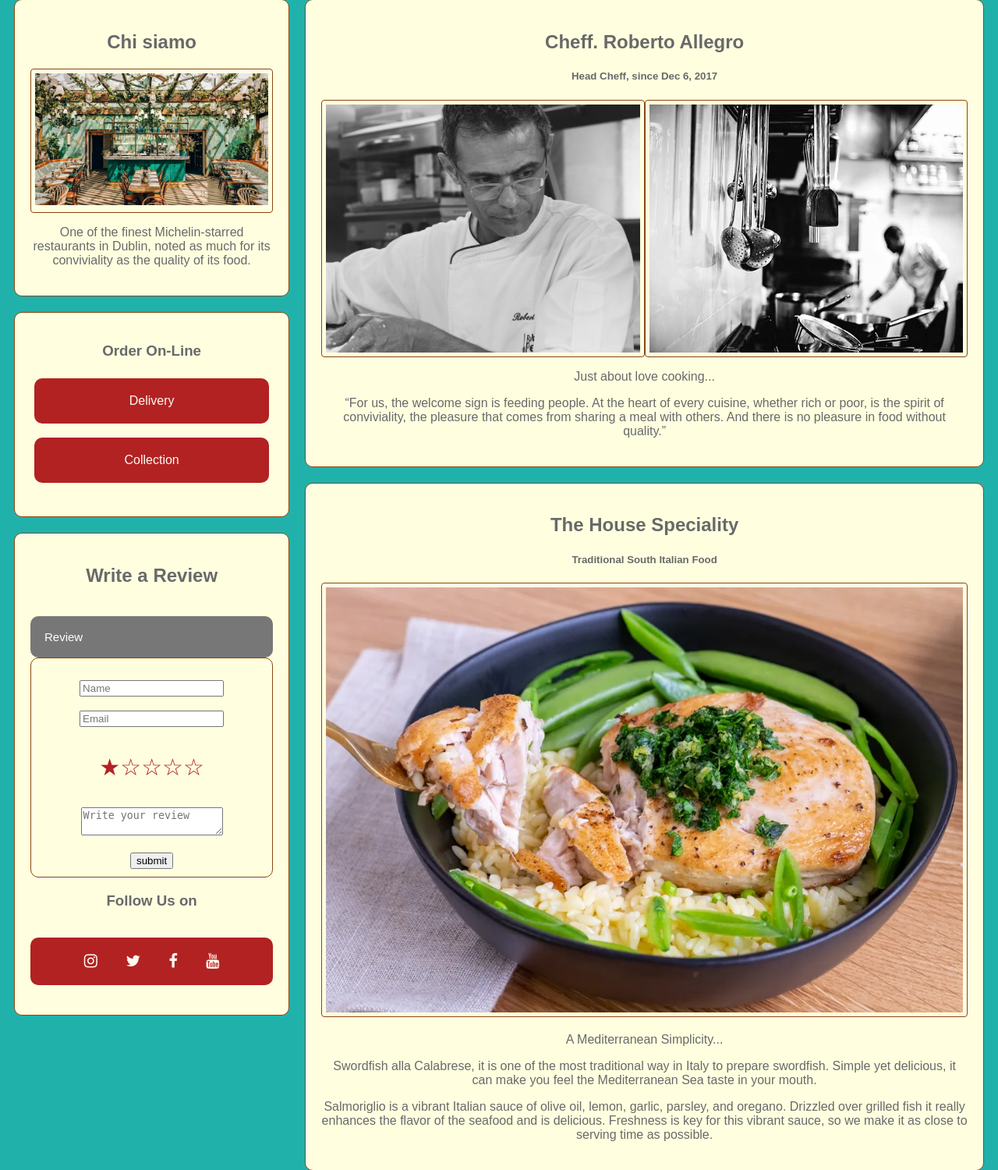
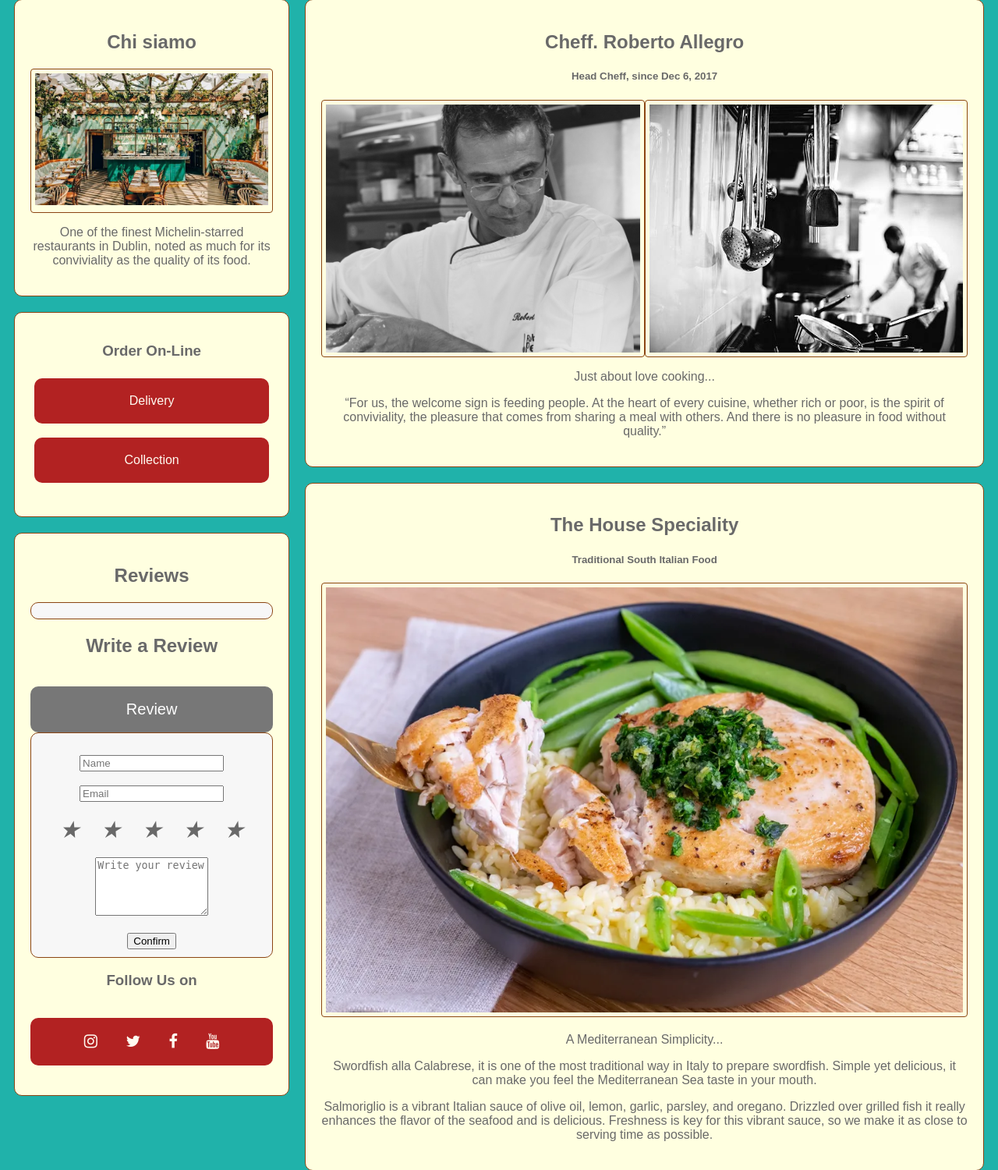
Before and after one commit to Wellington-Nodari/reggio-cantina, a Flask app: page / in a window 1280 px wide, after a click on "Review". Shown: the part 403-1903 px from the top of the page at 78% size. Run offline with Flask 2, Linux system fonts and the light colour scheme; data that the repository does not hold is empty; some libraries are stand-ins or nearby versions.

Commit message:
making reviews working

```diff
--- a/app.py
+++ b/app.py
@@ -27,17 +27,24 @@ def home():
     if request.method == 'POST':
         name = request.form['name']
         email = request.form['email']
-        rating = request.form.get('active')
+        rating = request.form.get('note')
         review = request.form['review']
         print(name, email, rating, review)
 
-        # cur.execute("INSERT INTO review(rv_name, rv_email, rv_rating, review) VALUES(%s,%s,%s,%s)",
-        #             (name, email, rating, review))
-        # conn.commit()
-        # cur.close()
-        # flash('Review Submitted')
+        cur.execute("INSERT INTO review(rv_name, rv_email, rv_rating, review) VALUES(%s,%s,%s,%s)",
+                    (name, email, rating, review))
+        conn.commit()
+        cur.close()
+        flash('Review Submitted')
 
-    return render_template("/home.html")
+    cur = conn.cursor(cursor_factory=psycopg2.extras.DictCursor)
+    r = '''SELECT rv_name, review, rv_rating FROM review ORDER BY rv_rating DESC;'''
+    cur.execute(r)
+    review_list = cur.fetchall()
+
+
+    return render_template("/home.html", review_list=review_list)
+
 @app.route('/restaurant')
 def restaurant():
     return render_template("/restaurant.html")
@@ -105,6 +112,7 @@ def adm_menu():
 @app.route('/order', methods=['GET', 'POST'])
 @login_required
 def order():
+    subtotal = 0.00
     email = str(session['email'])
     if session is None:
         print('session is none')
@@ -139,33 +147,41 @@ def order():
                     varItm.append(f"item{i}")
                     varQty.append(f"quantity{i}")
                     i += 1
+                    print(varItm[i])
                     try:
                         item = str(request.values[varItm[i]])
                         quantity = str(request.values[varQty[i]])
                         print(item)
-                        print(quantity)
+                        # print(quantity)
                     except:
                         continue
                     if item is not None:
+                        amount = 0
                         cur.execute("SELECT item_price FROM menu WHERE item_name='{}';".format(item))
                         price = cur.fetchall()
                         price_list = 0
                         for sublist in price:
-                            for item in sublist:
-                                price_list = float(item)
+                            for i in sublist:
+                                price_list = float(i)
                         qty = float(quantity)
-                        print(price_list*qty)
+                        amount += (price_list * qty)
+                        print(amount)
 
-                        # subtotal = price_list
+                        # cur = conn.cursor(cursor_factory=psycopg2.extras.DictCursor)
+                        # cur.execute("SELECT item_menu_id FROM menu WHERE item_name='{}';".format(item))
+                        # idList = cur.fetchall()
+                        # print(idList)
+                        # id = 0
+                        # for subIdlist in idList:
+                        #     for item in subIdlist:
+                        #         id = item
+                        # d[id] = quantity
                     else:
                         break
+                subtotal = (format(amount, '.2f'))
 
 
-
-
-
-
-        return render_template("/cx-orders.html",fname=fname, meal_list = meal_list, dessert_list = dessert_list, drink_list = drink_list, items_list=order)
+        return render_template("/cx-orders.html",fname=fname, meal_list = meal_list, dessert_list = dessert_list, drink_list = drink_list, items_list=order, subtotal=subtotal)
 
 @app.route('/reservation')
 def reservation():
--- /dev/null
+++ b/myBasket.py
@@ -0,0 +1,5 @@
+import unittest
+import psycopg2
+import psycopg2.extras
+
+conn = psycopg2.connect(dbname = "decidsulj18q74", user = "fphmyvegucmiih", password = "08bdb827e02af0eae42038539b24ecbb0bede1a077e2b210c57c326d77b5aa61", host = "ec2-3-248-121-12.eu-west-1.compute.amazonaws.com")
--- a/static/home.css
+++ b/static/home.css
@@ -257,9 +257,9 @@ body {
   padding: 18px;
   width: 100%;
   border: none;
-  text-align: left;
+  text-align: center;
   outline: none;
-  font-size: 15px;
+  font-size: 20px;
   border-radius: 10px;
 }
 
@@ -271,11 +271,7 @@ body {
   padding: 0 18px;
   display: none;
   overflow: hidden;
-  background-color: #f1f1f1;
 }
-
-/* 5 stars rating */
-/* taken from https://www.youtube.com/watch?v=SD7zspiPlQ4&t=186s */
 
 #formDv {
   padding: 15px;
@@ -283,6 +279,7 @@ body {
   display: none;
   padding: 10px;
   border: 1px solid #8B4513;
+  background-color: #f7f7f7;
 }
 
 .rating {
@@ -296,38 +293,25 @@ span.rating {
   margin-right: auto;
 }
 
-ul#rating.rating{
-    padding-inline-start: 0px;
+.hover {
+  color: orange;
+  cursor: pointer;
 }
 
-.rating li {
-  list-style-type: none;
-  background: #FFFFE0;
-  text-align: center;
+.star{
+  font-size: 30px;
 }
 
-.rating-item {
-  text-align: center;
-  border: none;
-  cursor: pointer;
-  font-size: 30px;
-  color: #B22222;
+#review {
+  width: 50%;
+  height: 75px;
 }
 
-.rating-item::before {
-  content: "\2605";
-}
-
-.rating-item.active ~ .rating-item::before {
-  content: "\2606";
-}
-
-.rating:hover .rating-item::before {
-  content: "\2605";
-}
-
-.rating-item:hover ~ .rating-item::before {
-  content: "\2606";
+#revDiv{
+  border: 1px solid #8B4513;
+  background-color: #f7f7f7;
+  border-radius: 10px;
+  padding: 10px;
 }
 
 /* Footer */
--- a/templates/home.html
+++ b/templates/home.html
@@ -1,5 +1,5 @@
 <!DOCTYPE html>
-<html lang="eng" xmlns="http://www.w3.org/1999/html">
+<html lang="eng" xmlns="http://www.w3.org/1999/html" xmlns="http://www.w3.org/1999/html">
     <head>
         <title>Reggio Cantina</title>
         <link rel="shortcut icon" href="/static/img/logo.jpg.png">
@@ -81,6 +81,26 @@
               </div>
             </div>
             <div class="sm-card">
+
+
+            <h2 id="tabHead">Reviews</h2>
+            <div id="revDiv" >
+               <list id="revDisp">
+                    {% for row in review_list %}
+                       <option value="{{row[0]}}" style="font-weight: bold; font-size:20px;">{{row[0]}}</option><br>
+                       <option value="{{row[1]}}" style="font-style: italic;">{{row[1]}}</option><br>
+                       <option value="{{row[2]}}" style="font-weight: bold;">
+                           <span class="rating" data-rating="{{row[2]}}">
+                            <i class="star" data-checked="false" data-note="1">&#9733;</i>
+                            <i class="star" data-checked="false" data-note="2">&#9733;</i>
+                            <i class="star" data-checked="false" data-note="3">&#9733;</i>
+                            <i class="star" data-checked="false" data-note="4">&#9733;</i>
+                            <i class="star" data-checked="false" data-note="5">&#9733;</i>
+                          </span>
+                       </option><br>
+                    {% endfor %}
+               </list>
+            </div>
               <h2>Write a Review</h2><br>
               <button onclick="reviewForm" id="reviewForm">Review</button><br>
 
@@ -90,18 +110,23 @@
                       <br/>
                       <input placeholder="Email" type="email" name="email" id="email" required><br/>
                       <br/>
-                      <span name="rating" class="rating">
-                          <ul class="rating" id="rating" name="star">
-                              <li class="rating-item active" data-rate="1" name="star" value="1"></li>
-                              <li class="rating-item" data-rate="2" name="star" value="2"></li>
-                              <li class="rating-item" data-rate="3" name="star" value="3"></li>
-                              <li class="rating-item" data-rate="4" name="star" value="4"></li>
-                              <li class="rating-item" data-rate="5" name="star" value="5"></li>
-                          </ul>
+                      <input type="text" name="note" id="note" value="" onchange="updateInput(this.value)" style="display:none">
+                      <div name="note">
+                      <span class="rating" data-rating="0">
+                        <i class="star" data-checked="false" data-note="1">&#9733;</i>
+                        <i class="star" data-checked="false" data-note="2">&#9733;</i>
+                        <i class="star" data-checked="false" data-note="3">&#9733;</i>
+                        <i class="star" data-checked="false" data-note="4">&#9733;</i>
+                        <i class="star" data-checked="false" data-note="5">&#9733;</i>
                       </span>
+                      <span>
+                        <i class="note" style="display:none"></i>
+                      </span>
+                      </div>
+
                       <br/>
                       <textarea placeholder="Write your review" name="review" id="review" maxlength="300"></textarea><br/><br/>
-                      <input type="submit" value="submit" id="submRev">
+                      <button type="submit" value="Confirm" id="submRev" onclick="alert">Confirm</button>
                   </form>
               </div>
               <h3>Follow Us on</h3><br>
```
Also changed, not shown: static/js/main.js (+61 -14 lines), templates/cx-orders.html (+11 -3 lines), static/img/app-interface.png (added).
